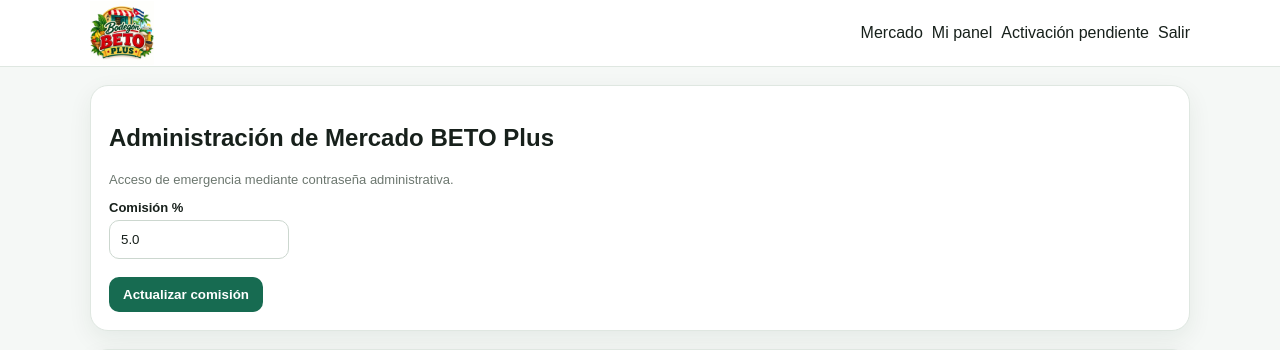
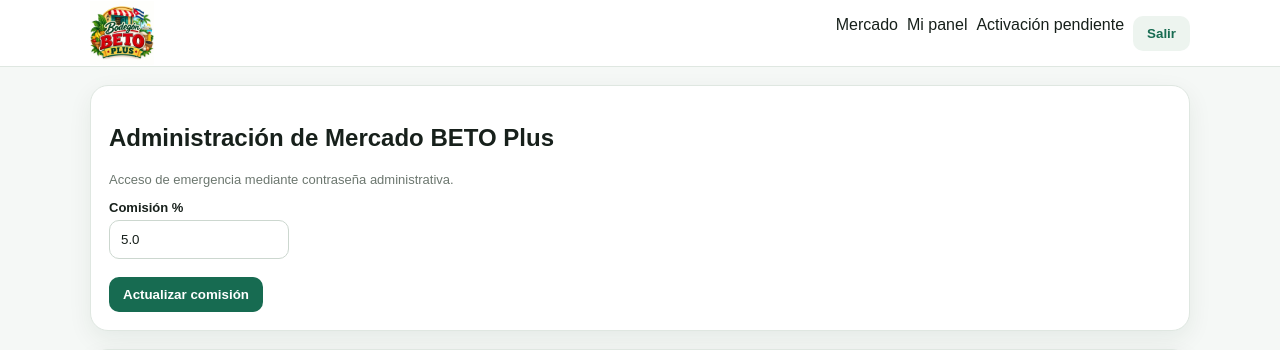
Before and after one commit to Badplus/ConectaCuba, a Flask app: page /admin in a window 1280 px wide. Shown: the top 350 px of the page. Run offline with Flask 3, Linux system fonts and the light colour scheme; a user stored in the database is signed in; some libraries are stand-ins or nearby versions.

Commit message:
Use CSRF-protected logout form

```diff
--- a/ConectaCuba_v3/app/templates/base.html
+++ b/ConectaCuba_v3/app/templates/base.html
@@ -25,7 +25,10 @@
           {% else %}
             <a href="{{ url_for('pending') }}">Activación pendiente</a>
           {% endif %}
-          <a href="{{ url_for('logout') }}">Salir</a>
+          <form method="post" action="{{ url_for('logout') }}" style="display:inline">
+            <input type="hidden" name="_csrf" value="{{ csrf_token() }}">
+            <button type="submit" class="btn secondary">Salir</button>
+          </form>
         {% else %}
           <a href="{{ url_for('login') }}">Entrar</a>
           <a class="btn primary" href="{{ url_for('register') }}">Registrarme</a>
```
